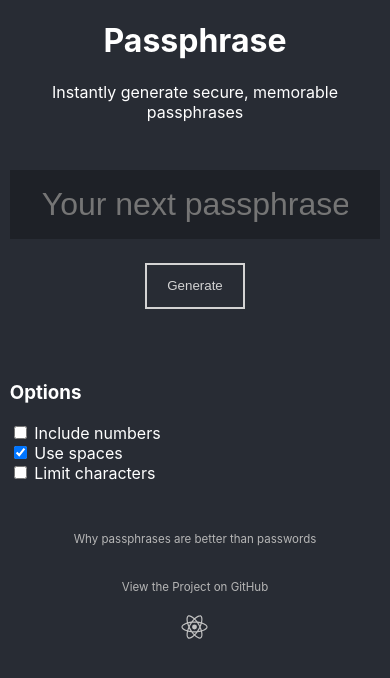
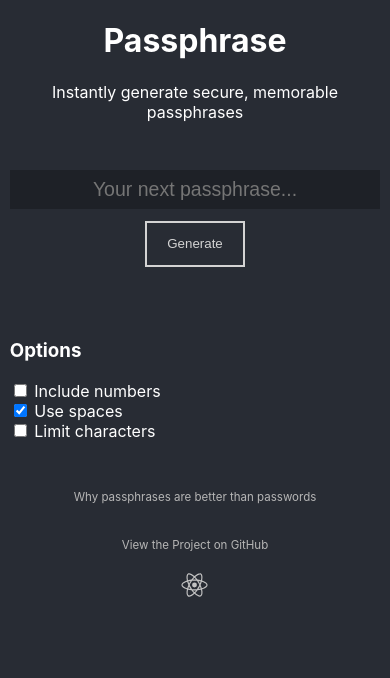
Before and after one commit to jbkly/passphrase, a React app: page / in a window 390 px wide. Shown: the top 678 px of the page. Built offline with nearby package versions, Linux system fonts and the light colour scheme.

Commit message:
reduce input text fontsize on smaller screens

```diff
--- a/src/App.css
+++ b/src/App.css
@@ -54,7 +54,6 @@ a {
 
 .wrapper {
   box-sizing: border-box;
-  min-width: 320px;
 }
 
 section #title {
@@ -69,12 +68,12 @@ section #title {
 
 #passphrase .generated {
   border: none;
-  width: calc(100% - 2em);
+  width: calc(100% - 2rem);
   font-size: 2em;
-  padding: 0.5em 1em;
+  padding: 0.5rem 1rem;
   background-color: rgba(0,0,0,0.25);
   color: lightgray;
-  margin-bottom: 0.75em;
+  margin-bottom: 0.75rem;
   text-align: center;
 }
 
@@ -97,7 +96,6 @@ section #title {
 }
 
 #passphrase button {
-  /*display: block;*/
   margin: 0 auto 6px;
   border-radius: 0;
   padding: 1em 1.5em;
@@ -174,6 +172,14 @@ footer .credits a:hover {
   .wrapper {
     padding: 0 6px;
   }
+
+  #passphrase .generated {
+    font-size: 5vw;
+  }
+
+  #passphrase .display-char-count {
+    font-size: 3vw;
+  }
 }
 
 @media (max-height: 500px) {
@@ -181,5 +187,3 @@ footer .credits a:hover {
     display: none;
   }
 }
-
-/* TODO: reduce input text fontsize to fit smaller screens*/
```
